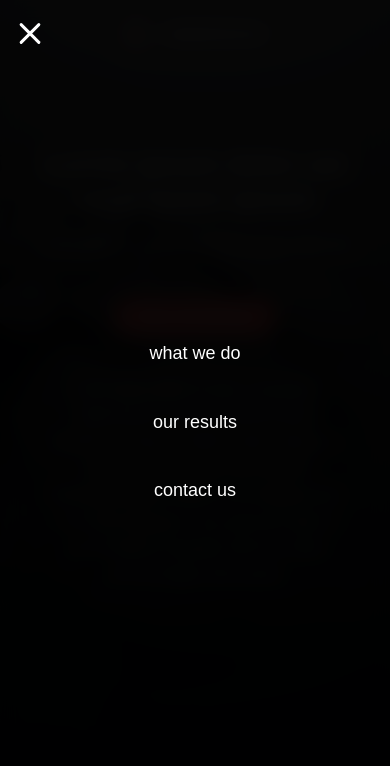
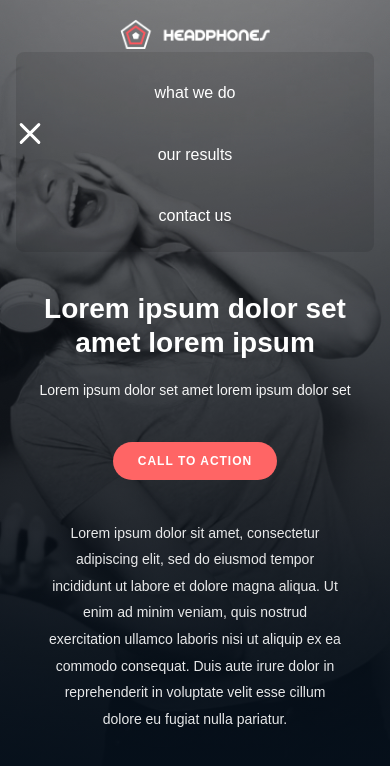
Before and after one commit to zulukho0/alx_html_css, a plain HTML site: page headphones/0-index.html in a window 390 px wide. Both pictures are taken after a click on the label "Toggle navigation". Drawn offline with Linux system fonts and the light colour scheme.

Commit message:
Refactor mobile navigation for improved expandability, styling, and transitions

```diff
--- a/headphones/0-styles.css
+++ b/headphones/0-styles.css
@@ -185,16 +185,26 @@ body {
     }
 }
 
-/* Mobile Navigation - matches reference design */
+/* Mobile Navigation - expandable menu that pushes content down */
 @media (max-width: 700px) {
     .navbar {
-        padding: 16px 0;
+        padding: 16px 0 0 0;
+        transition: padding 0.3s ease;
     }
 
     .nav-container {
         position: relative;
         justify-content: center;
         padding: 0 16px;
+        flex-direction: column;
+    }
+
+    .nav-container > div:first-child {
+        display: flex;
+        justify-content: space-between;
+        align-items: center;
+        width: 100%;
+        padding-bottom: 16px;
     }
 
     .logo-icon {
@@ -211,38 +221,24 @@ body {
         transform: translateY(-50%);
     }
 
-    /* Hide navigation menu by default on mobile */
+    /* Navigation menu - hidden by default, expands when toggled */
     .nav-menu {
-        position: fixed;
-        top: 0;
-        left: 0;
         width: 100%;
-        height: 100vh;
-        background: rgba(0, 0, 0, 0.95);
-        backdrop-filter: blur(10px);
-        display: none;
+        max-height: 0;
+        overflow: hidden;
         flex-direction: column;
-        justify-content: center;
         align-items: center;
-        gap: 40px;
-        z-index: 999;
-        opacity: 0;
-        visibility: hidden;
-        transition: opacity 0.3s ease, visibility 0.3s ease;
+        gap: 20px;
+        padding: 0;
+        transition: max-height 0.3s ease, padding 0.3s ease;
+        background: rgba(0, 0, 0, 0.1);
+        border-radius: 8px;
     }
 
-    /* CORRECTED SELECTOR - Show menu when checkbox is checked */
-    .nav-toggle:checked ~ .hamburger + .logo + .nav-menu {
-        display: flex !important;
-        opacity: 1;
-        visibility: visible;
-    }
-
-    /* Alternative approach - using general sibling selector */
+    /* Show menu when checkbox is checked - expands vertically */
     .nav-toggle:checked ~ .nav-menu {
-        display: flex !important;
-        opacity: 1;
-        visibility: visible;
+        max-height: 200px;
+        padding: 20px 0;
     }
 
     /* Hamburger animation when menu is open */
@@ -259,18 +255,26 @@ body {
     }
 
     .nav-menu a {
-        font-size: 18px;
+        font-size: 16px;
         font-weight: normal;
         color: white;
         text-transform: lowercase;
-        padding: 10px 20px;
+        padding: 8px 20px;
         border-radius: 5px;
         transition: all 0.3s ease;
+        display: block;
+        text-align: center;
     }
 
     .nav-menu a:hover {
         color: #ff6565;
         background: rgba(255, 101, 101, 0.1);
+    }
+
+    /* Adjust navbar padding when menu is open */
+    .nav-toggle:checked ~ .navbar,
+    .nav-toggle:checked + .hamburger + .logo + .nav-menu + .navbar {
+        padding-bottom: 20px;
     }
 
     /* Enhanced hero section styling for mobile */
@@ -280,7 +284,8 @@ body {
 
     .hero-content {
         max-width: 92%;
-        padding: 80px 16px 40px;
+        padding: 40px 16px 40px;
+        transition: padding-top 0.3s ease;
     }
 
     .hero-title {
```
